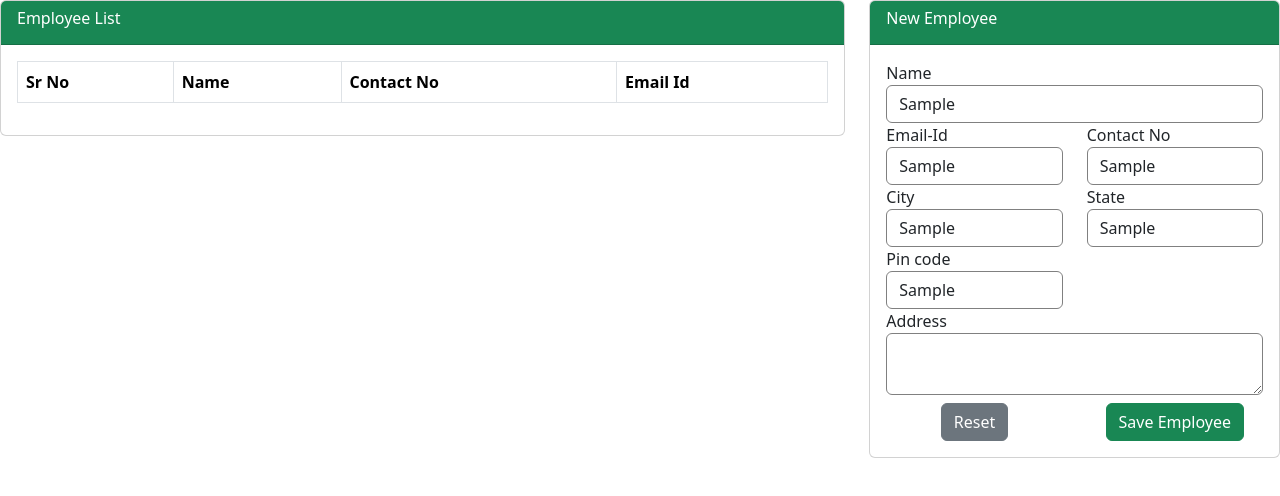
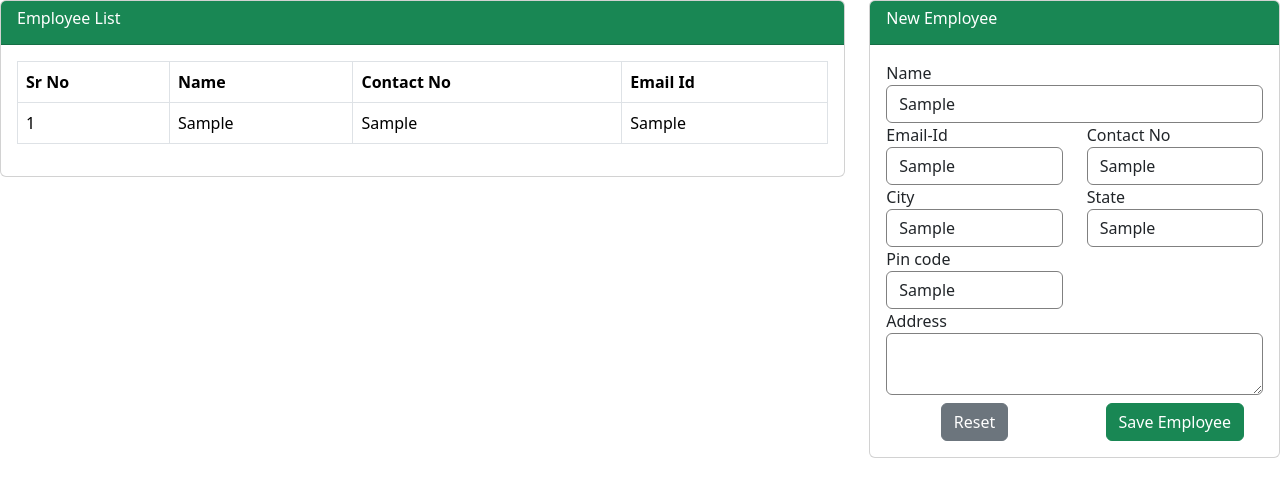
Before and after one commit to Sufiyan33/CRUD-Operation-Angular, an Angular app in the folder crud-operations/: page / in a window 1280 px wide. Both pictures are taken after typing "Sample", "Sample", "Sample", "Sample", "Sample", "Sample" into the empty fields and a click on the button "Save Employee". Shown: the top 496 px of the page. Built offline with nearby package versions, Linux system fonts and the light colour scheme.

Commit message:
Displaying data into table

```diff
--- a/crud-operations/src/app/app.component.html
+++ b/crud-operations/src/app/app.component.html
@@ -17,7 +17,15 @@
                 </tr>
               </thead>
               <tbody>
-
+                <!-- Now let's fetch data from local storage & display data into data-->
+                 @for (emp of employeeList; track $index) {
+                  <tr>
+                    <td>{{$index+1}}</td>
+                    <td>{{emp.name}}</td>
+                    <td>{{emp.contactNo}}</td>
+                    <td>{{emp.emailId}}</td>
+                  </tr>
+                 }
               </tbody>
             </table>
           </div>
```
